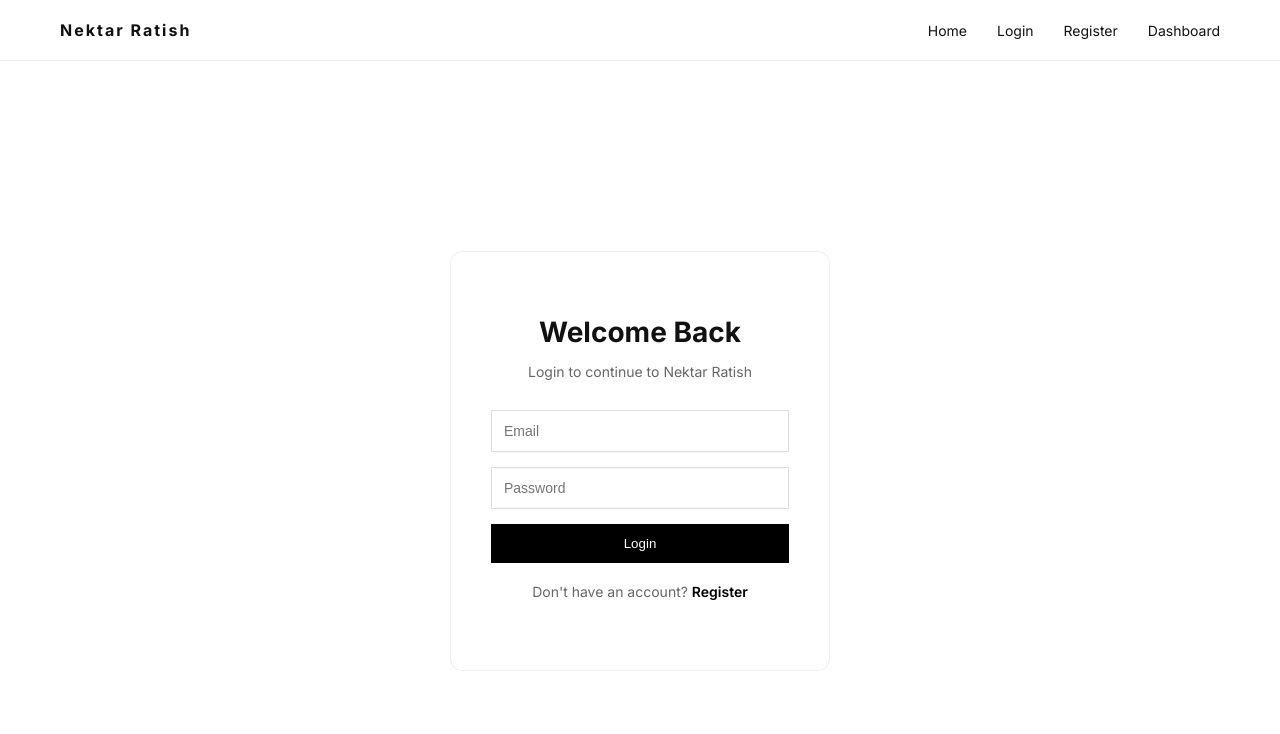
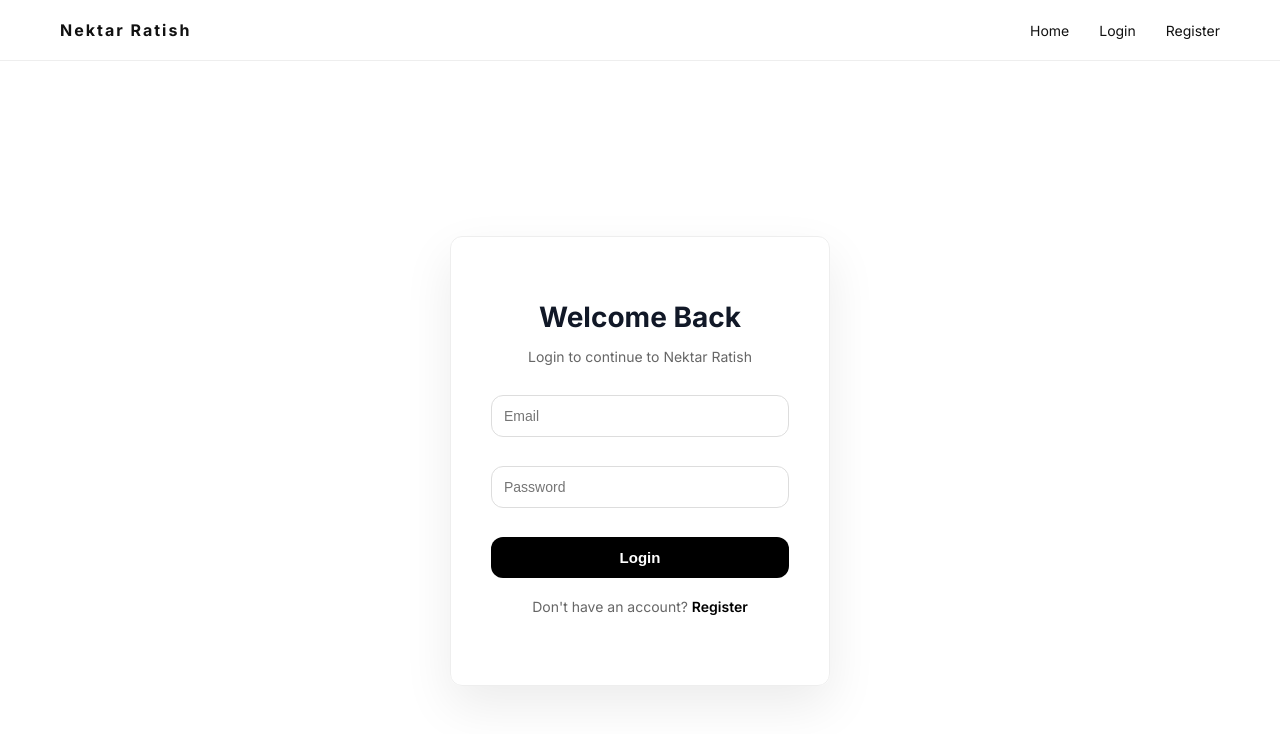
Before and after one commit to Kabogo-Maverick/muratina, a React (Vite) app in the folder frontend/: page /login in a window 1280 px wide. Shown: the top 734 px of the page. Built offline with nearby package versions, Linux system fonts and the light colour scheme.

Commit message:
redirect to home after login

```diff
--- a/frontend/index.html
+++ b/frontend/index.html
@@ -2,7 +2,9 @@
 <html lang="en">
   <head>
     <meta charset="UTF-8" />
-
+<link rel="preconnect" href="https://fonts.googleapis.com">
+<link rel="preconnect" href="https://fonts.gstatic.com" crossorigin>
+<link href="https://fonts.googleapis.com/css2?family=Inter:wght@300;400;500;600;700&display=swap" rel="stylesheet">
     <link rel="icon" type="image/svg+xml" href="/favicon.svg" />
     <meta name="viewport" content="width=device-width, initial-scale=1.0" />
 
--- a/frontend/src/components/Login.jsx
+++ b/frontend/src/components/Login.jsx
@@ -1,7 +1,7 @@
 import { useState } from "react";
 import { useNavigate } from "react-router-dom";
 import { loginUser } from "../api/auth";
-import "../styles/Login.css";
+import "../styles/login.css";
 
 function Login() {
   const navigate = useNavigate();
@@ -21,6 +21,7 @@ function Login() {
 
       // 🔥 REDIRECT TO HOME
       navigate("/");
+      window.location.reload();
     } else {
       alert(data.detail || "Login failed");
     }
--- a/frontend/src/components/Navbar.jsx
+++ b/frontend/src/components/Navbar.jsx
@@ -1,23 +1,62 @@
-import { useState } from "react";
+import { useState, useEffect } from "react";
+import { useNavigate } from "react-router-dom";
 import "../styles/navbar.css";
 
 function Navbar() {
   const [open, setOpen] = useState(false);
+  const [isLoggedIn, setIsLoggedIn] = useState(false);
+
+  const navigate = useNavigate();
+
+  // 🔥 CHECK LOGIN STATE
+  useEffect(() => {
+    const token = localStorage.getItem("token");
+    setIsLoggedIn(!!token);
+  }, []);
+
+  const handleLogout = () => {
+    localStorage.removeItem("token");
+    setIsLoggedIn(false);
+    navigate("/login");
+  };
 
   return (
     <nav className="navbar">
-      <div className="logo">Nektar Ratish</div>
+
+      <div className="logo" onClick={() => navigate("/")}>
+        Nektar Ratish
+      </div>
 
       <div className={`links ${open ? "active" : ""}`}>
+
         <a href="/">Home</a>
-        <a href="/login">Login</a>
-        <a href="/register">Register</a>
-        <a href="/dashboard">Dashboard</a>
+
+        {/* BEFORE LOGIN */}
+        {!isLoggedIn && (
+          <>
+            <a href="/login">Login</a>
+            <a href="/register">Register</a>
+          </>
+        )}
+
+        {/* AFTER LOGIN */}
+        {isLoggedIn && (
+          <>
+            <a href="/orders">Orders</a>
+            <a href="/dashboard">Dashboard</a>
+
+            <button className="logout-btn" onClick={handleLogout}>
+              Logout
+            </button>
+          </>
+        )}
+
       </div>
 
       <div className="hamburger" onClick={() => setOpen(!open)}>
         ☰
       </div>
+
     </nav>
   );
 }
--- a/frontend/src/styles/login.css
+++ b/frontend/src/styles/login.css
@@ -1,67 +1,109 @@
+
+/* ===== GLOBAL FONT ===== */
+body {
+  font-family: "Inter", sans-serif;
+  margin: 0;
+  padding: 0;
+}
+
+/* ===== BACKGROUND ===== */
 .auth-container {
   height: 100vh;
   display: flex;
   justify-content: center;
   align-items: center;
-  background: #fff;
-  font-family: "Inter", sans-serif;
+
+  background: linear-gradient(135deg, #f9fafb, #eef2ff);
 }
 
+/* ===== CARD ===== */
 .auth-box {
-  width: 380px;
+  width: 400px;
+  background: rgba(255, 255, 255, 0.9);
+  backdrop-filter: blur(10px);
+
   padding: 40px;
-  border: 1px solid #eee;
-  border-radius: 12px;
+  border-radius: 18px;
+
+  box-shadow: 0 20px 50px rgba(0, 0, 0, 0.08);
+
   text-align: center;
 }
 
+/* ===== TITLE ===== */
 .auth-box h2 {
-  margin-bottom: 10px;
-  font-size: 28px;
+  font-size: 30px;
+  font-weight: 700;
+  color: #111827;
+  margin-bottom: 6px;
 }
 
+/* ===== SUBTEXT ===== */
 .auth-box p {
-  color: #666;
   font-size: 14px;
-  margin-bottom: 30px;
+  color: #6b7280;
+  margin-bottom: 24px;
 }
 
-.auth-box form {
-  display: flex;
-  flex-direction: column;
-  gap: 15px;
-}
+/* ===== INPUTS ===== */
+.auth-box input {
+  width: 100%;
+  padding: 14px 14px;
 
-.auth-box input {
-  padding: 12px;
-  border: 1px solid #ddd;
-  outline: none;
+  margin-bottom: 14px;
+
+  border: 1px solid #e5e7eb;
+  border-radius: 12px;
+
   font-size: 14px;
+
+  background: #fff;
+
+  transition: all 0.2s ease;
 }
 
 .auth-box input:focus {
-  border-color: #000;
+  outline: none;
+  border-color: #6366f1;
+  box-shadow: 0 0 0 4px rgba(99, 102, 241, 0.1);
 }
 
+/* ===== BUTTON ===== */
 .auth-box button {
-  padding: 12px;
-  background: #000;
-  color: #fff;
+  width: 100%;
+  padding: 14px;
+
+  background: linear-gradient(135deg, #4f46e5, #6366f1);
   border: none;
+  border-radius: 12px;
+
+  color: white;
+  font-size: 15px;
+  font-weight: 600;
+
   cursor: pointer;
-  transition: 0.3s;
+
+  transition: all 0.2s ease;
 }
 
 .auth-box button:hover {
-  opacity: 0.8;
+  transform: translateY(-1px);
+  box-shadow: 0 10px 20px rgba(99, 102, 241, 0.25);
 }
 
+/* ===== SWITCH TEXT ===== */
 .switch {
-  margin-top: 20px;
+  margin-top: 18px;
   font-size: 13px;
+  color: #6b7280;
 }
 
 .switch a {
-  color: #000;
-  font-weight: 600;
+  color: #6366f1;
+  font-weight: 500;
+  text-decoration: none;
 }
+
+.switch a:hover {
+  text-decoration: underline;
+}
--- a/frontend/src/styles/navbar.css
+++ b/frontend/src/styles/navbar.css
@@ -59,3 +59,19 @@
     display: flex;
   }
 }
+
+
+.logout-btn {
+  background: #ef4444;
+  color: white;
+  border: none;
+  padding: 8px 12px;
+  border-radius: 8px;
+  cursor: pointer;
+  font-size: 13px;
+  transition: 0.2s;
+}
+
+.logout-btn:hover {
+  background: #dc2626;
+}
```
